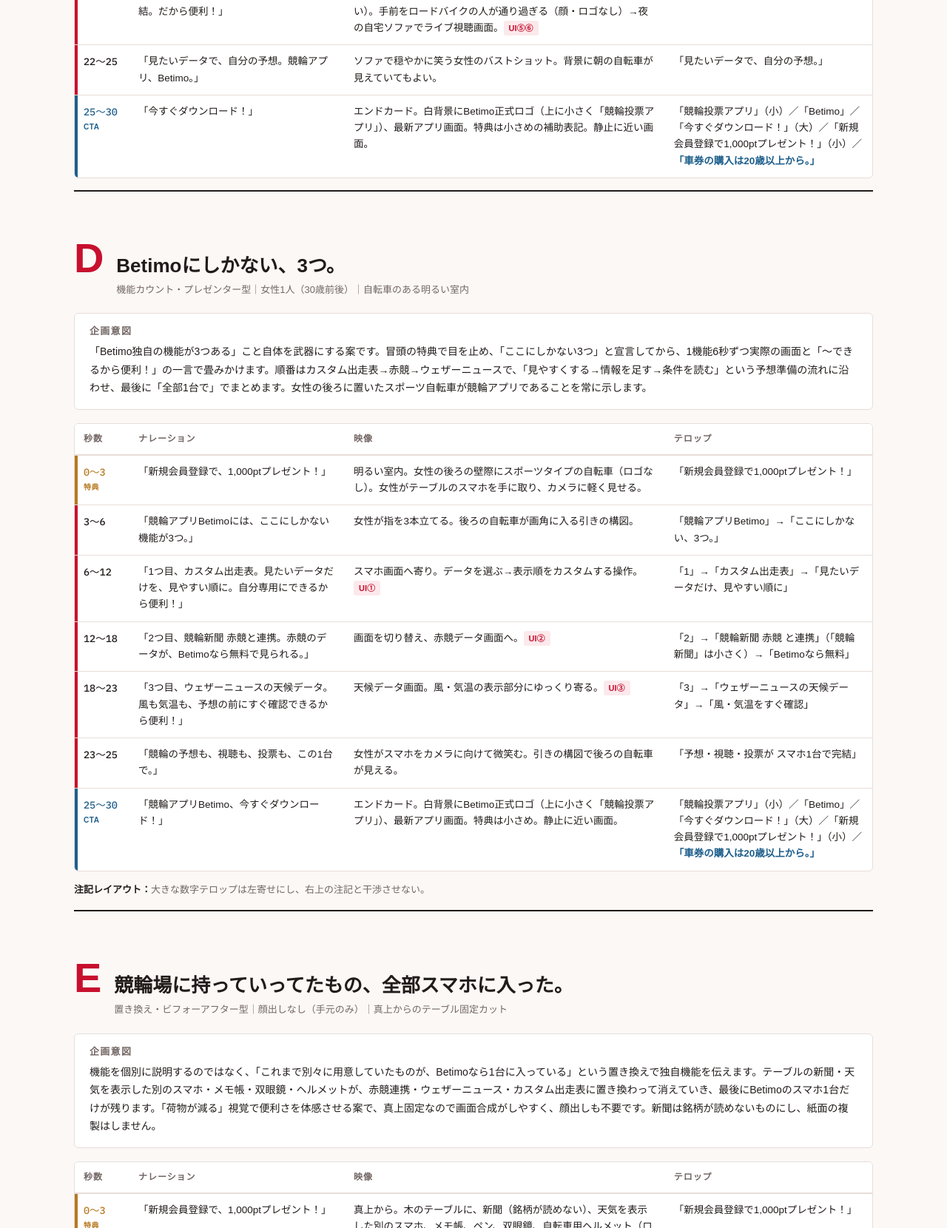
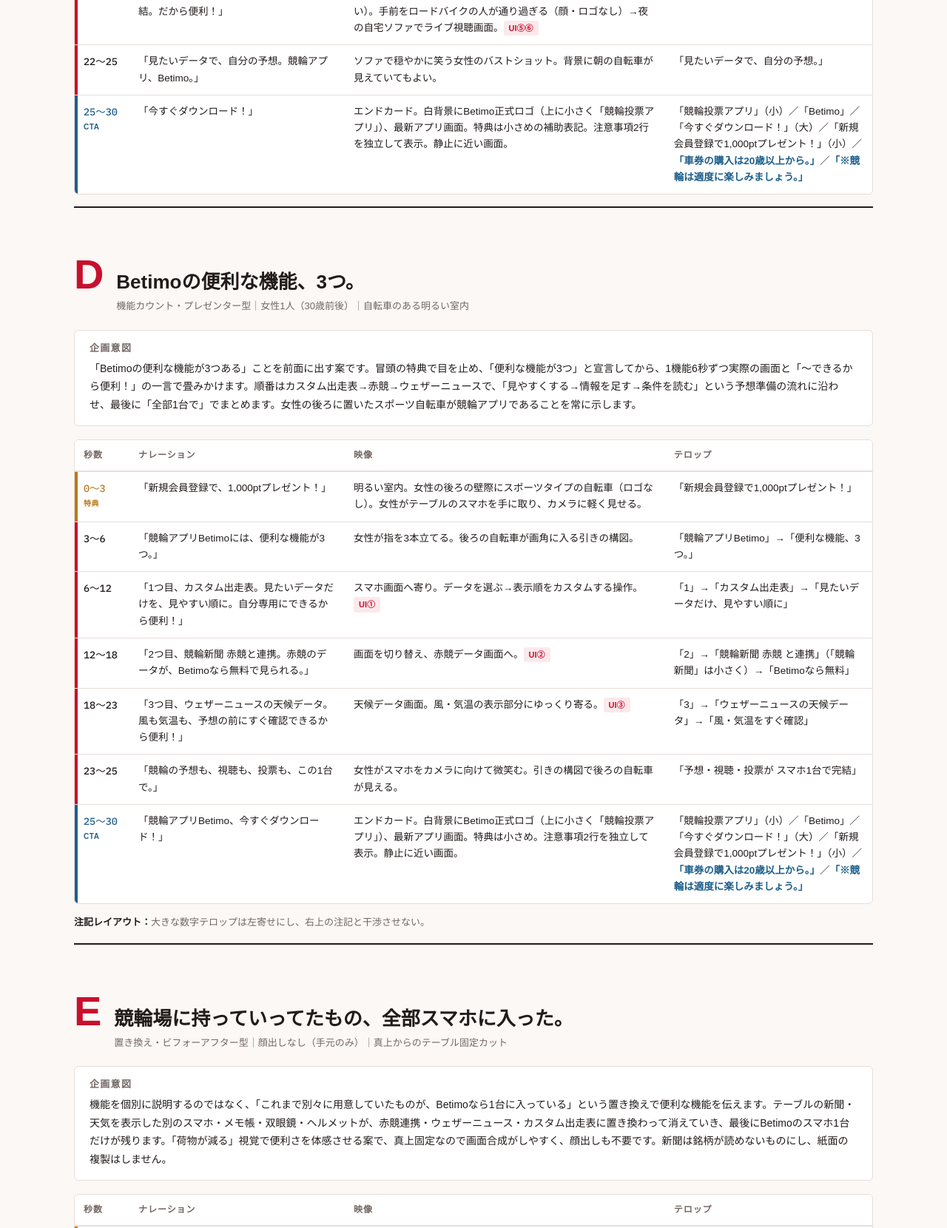
Before and after one commit to kyamad/PRMovie_Proposal, a plain HTML site: page index.html in a window 1280 px wide. Shown: the part 1140-2800 px from the top of the page at 74% size. Drawn offline with Linux system fonts and the light colour scheme; a web font is replaced by a local one.

Commit message:
Add files via upload

```diff
--- a/index.html
+++ b/index.html
@@ -99,10 +99,10 @@
 <header>
   <div class="eyebrow">競輪投票アプリ Betimo｜30秒 縦型SNS広告</div>
   <h1 style="margin-top:8px">広告動画 台本・構成表（4案）</h1>
-  <p class="lead" style="margin:12px 0 0">企画名「見たいデータで、自分の予想。」。カスタム出走表を主軸に、競輪新聞 赤競 連携・ウェザーニュースの天候データを含む独自機能を紹介する4案です。各案の秒数・ナレーション・映像・テロップを表にまとめています。</p>
+  <p class="lead" style="margin:12px 0 0">企画名「見たいデータで、自分の予想。」。カスタム出走表を主軸に、競輪新聞 赤競 連携・ウェザーニュースの天候データを含む便利な機能を紹介する4案です。各案の秒数・ナレーション・映像・テロップを表にまとめています。</p>
   <p class="lead" style="margin:6px 0 0;font-size:13px">表中の <span class="ui">UI①</span> は最新のアプリ画面を合成する箇所です。秒数はすべて目安です。</p>
   <div class="meta">
-    <span>更新日 <b>2026年9月11日</b></span>
+    <span>更新日 <b>2026年9月17日（差し戻し対応版）</b></span>
     <span>仕様 <b>9:16 / 1080×1920 / 30fps / 30秒</b></span>
     <span>用途 <b>SNS広告（配信先未定・TikTok注記込み）</b></span>
     <span>状態 <b>台本確認 提出用</b></span>
@@ -139,7 +139,7 @@
       <tr class="main"><td class="t mono">14〜18</td><td class="na">「昼は、気になるデータをサッと見比べて。」</td><td>カフェの窓際席。予想用データ画面を見比べる（的中を示唆する表情・演出はしない）。<span class="ui">UI④</span></td><td class="tel">「データを見ながら、自分で予想」</td></tr>
       <tr class="main"><td class="t mono">18〜22</td><td class="na">「投票も、ライブ視聴も、同じアプリで完結。だから便利！」</td><td>夕方の公園のベンチで投票画面（紹介の範囲、投票は確定させない）。手前をロードバイクの人が通り過ぎる（顔・ロゴなし）→夜の自宅ソファでライブ視聴画面。<span class="ui">UI⑤⑥</span></td><td class="tel">「予想・視聴・投票が スマホ1台で完結」</td></tr>
       <tr class="main"><td class="t mono">22〜25</td><td class="na">「見たいデータで、自分の予想。競輪アプリ、Betimo。」</td><td>ソファで穏やかに笑う女性のバストショット。背景に朝の自転車が見えていてもよい。</td><td class="tel">「見たいデータで、自分の予想。」</td></tr>
-      <tr class="cta"><td class="t mono">25〜30<small>CTA</small></td><td class="na">「今すぐダウンロード！」</td><td>エンドカード。白背景にBetimo正式ロゴ（上に小さく「競輪投票アプリ」）、最新アプリ画面。特典は小さめの補助表記。静止に近い画面。</td><td class="tel">「競輪投票アプリ」（小）／「Betimo」／「今すぐダウンロード！」（大）／「新規会員登録で1,000ptプレゼント！」（小）／<span class="legal">「車券の購入は20歳以上から。」</span></td></tr>
+      <tr class="cta"><td class="t mono">25〜30<small>CTA</small></td><td class="na">「今すぐダウンロード！」</td><td>エンドカード。白背景にBetimo正式ロゴ（上に小さく「競輪投票アプリ」）、最新アプリ画面。特典は小さめの補助表記。注意事項2行を独立して表示。静止に近い画面。</td><td class="tel">「競輪投票アプリ」（小）／「Betimo」／「今すぐダウンロード！」（大）／「新規会員登録で1,000ptプレゼント！」（小）／<span class="legal">「車券の購入は20歳以上から。」</span>／<span class="legal">「※競輪は適度に楽しみましょう。」</span></td></tr>
     </tbody>
   </table></div>
 </section>
@@ -149,24 +149,24 @@
   <div class="plan-head">
     <div class="plan-id">D</div>
     <div>
-      <h2>Betimoにしかない、3つ。</h2>
+      <h2>Betimoの便利な機能、3つ。</h2>
       <div class="type">機能カウント・プレゼンター型｜女性1人（30歳前後）｜自転車のある明るい室内</div>
     </div>
   </div>
   <div class="intent">
     <h3>企画意図</h3>
-    <p>「Betimo独自の機能が3つある」こと自体を武器にする案です。冒頭の特典で目を止め、「ここにしかない3つ」と宣言してから、1機能6秒ずつ実際の画面と「〜できるから便利！」の一言で畳みかけます。順番はカスタム出走表→赤競→ウェザーニュースで、「見やすくする→情報を足す→条件を読む」という予想準備の流れに沿わせ、最後に「全部1台で」でまとめます。女性の後ろに置いたスポーツ自転車が競輪アプリであることを常に示します。</p>
+    <p>「Betimoの便利な機能が3つある」ことを前面に出す案です。冒頭の特典で目を止め、「便利な機能が3つ」と宣言してから、1機能6秒ずつ実際の画面と「〜できるから便利！」の一言で畳みかけます。順番はカスタム出走表→赤競→ウェザーニュースで、「見やすくする→情報を足す→条件を読む」という予想準備の流れに沿わせ、最後に「全部1台で」でまとめます。女性の後ろに置いたスポーツ自転車が競輪アプリであることを常に示します。</p>
   </div>
   <div class="tablewrap"><table>
     <thead><tr><th>秒数</th><th>ナレーション</th><th>映像</th><th>テロップ</th></tr></thead>
     <tbody>
       <tr class="bonus"><td class="t mono">0〜3<small>特典</small></td><td class="na">「新規会員登録で、1,000ptプレゼント！」</td><td>明るい室内。女性の後ろの壁際にスポーツタイプの自転車（ロゴなし）。女性がテーブルのスマホを手に取り、カメラに軽く見せる。</td><td class="tel">「新規会員登録で1,000ptプレゼント！」</td></tr>
-      <tr class="main"><td class="t mono">3〜6</td><td class="na">「競輪アプリBetimoには、ここにしかない機能が3つ。」</td><td>女性が指を3本立てる。後ろの自転車が画角に入る引きの構図。</td><td class="tel">「競輪アプリBetimo」→「ここにしかない、3つ。」</td></tr>
+      <tr class="main"><td class="t mono">3〜6</td><td class="na">「競輪アプリBetimoには、便利な機能が3つ。」</td><td>女性が指を3本立てる。後ろの自転車が画角に入る引きの構図。</td><td class="tel">「競輪アプリBetimo」→「便利な機能、3つ。」</td></tr>
       <tr class="main"><td class="t mono">6〜12</td><td class="na">「1つ目、カスタム出走表。見たいデータだけを、見やすい順に。自分専用にできるから便利！」</td><td>スマホ画面へ寄り。データを選ぶ→表示順をカスタムする操作。<span class="ui">UI①</span></td><td class="tel">「1」→「カスタム出走表」→「見たいデータだけ、見やすい順に」</td></tr>
       <tr class="main"><td class="t mono">12〜18</td><td class="na">「2つ目、競輪新聞 赤競と連携。赤競のデータが、Betimoなら無料で見られる。」</td><td>画面を切り替え、赤競データ画面へ。<span class="ui">UI②</span></td><td class="tel">「2」→「競輪新聞 赤競 と連携」（「競輪新聞」は小さく）→「Betimoなら無料」</td></tr>
       <tr class="main"><td class="t mono">18〜23</td><td class="na">「3つ目、ウェザーニュースの天候データ。風も気温も、予想の前にすぐ確認できるから便利！」</td><td>天候データ画面。風・気温の表示部分にゆっくり寄る。<span class="ui">UI③</span></td><td class="tel">「3」→「ウェザーニュースの天候データ」→「風・気温をすぐ確認」</td></tr>
       <tr class="main"><td class="t mono">23〜25</td><td class="na">「競輪の予想も、視聴も、投票も、この1台で。」</td><td>女性がスマホをカメラに向けて微笑む。引きの構図で後ろの自転車が見える。</td><td class="tel">「予想・視聴・投票が スマホ1台で完結」</td></tr>
-      <tr class="cta"><td class="t mono">25〜30<small>CTA</small></td><td class="na">「競輪アプリBetimo、今すぐダウンロード！」</td><td>エンドカード。白背景にBetimo正式ロゴ（上に小さく「競輪投票アプリ」）、最新アプリ画面。特典は小さめ。静止に近い画面。</td><td class="tel">「競輪投票アプリ」（小）／「Betimo」／「今すぐダウンロード！」（大）／「新規会員登録で1,000ptプレゼント！」（小）／<span class="legal">「車券の購入は20歳以上から。」</span></td></tr>
+      <tr class="cta"><td class="t mono">25〜30<small>CTA</small></td><td class="na">「競輪アプリBetimo、今すぐダウンロード！」</td><td>エンドカード。白背景にBetimo正式ロゴ（上に小さく「競輪投票アプリ」）、最新アプリ画面。特典は小さめ。注意事項2行を独立して表示。静止に近い画面。</td><td class="tel">「競輪投票アプリ」（小）／「Betimo」／「今すぐダウンロード！」（大）／「新規会員登録で1,000ptプレゼント！」（小）／<span class="legal">「車券の購入は20歳以上から。」</span>／<span class="legal">「※競輪は適度に楽しみましょう。」</span></td></tr>
     </tbody>
   </table></div>
   <div class="after"><span><b>注記レイアウト：</b>大きな数字テロップは左寄せにし、右上の注記と干渉させない。</span></div>
@@ -183,7 +183,7 @@
   </div>
   <div class="intent">
     <h3>企画意図</h3>
-    <p>機能を個別に説明するのではなく、「これまで別々に用意していたものが、Betimoなら1台に入っている」という置き換えで独自機能を伝えます。テーブルの新聞・天気を表示した別のスマホ・メモ帳・双眼鏡・ヘルメットが、赤競連携・ウェザーニュース・カスタム出走表に置き換わって消えていき、最後にBetimoのスマホ1台だけが残ります。「荷物が減る」視覚で便利さを体感させる案で、真上固定なので画面合成がしやすく、顔出しも不要です。新聞は銘柄が読めないものにし、紙面の複製はしません。</p>
+    <p>機能を個別に説明するのではなく、「これまで別々に用意していたものが、Betimoなら1台に入っている」という置き換えで便利な機能を伝えます。テーブルの新聞・天気を表示した別のスマホ・メモ帳・双眼鏡・ヘルメットが、赤競連携・ウェザーニュース・カスタム出走表に置き換わって消えていき、最後にBetimoのスマホ1台だけが残ります。「荷物が減る」視覚で便利さを体感させる案で、真上固定なので画面合成がしやすく、顔出しも不要です。新聞は銘柄が読めないものにし、紙面の複製はしません。</p>
   </div>
   <div class="tablewrap"><table>
     <thead><tr><th>秒数</th><th>ナレーション</th><th>映像</th><th>テロップ</th></tr></thead>
@@ -194,7 +194,7 @@
       <tr class="main"><td class="t mono">11〜16</td><td class="na">「風も気温も、ウェザーニュースの天候データでそのまま確認できる。」</td><td>別のスマホが消え、Betimoの画面が天候データ画面に切り替わる。<span class="ui">UI②</span></td><td class="tel">「ウェザーニュースの天候データ」→「風・気温もアプリ内で」</td></tr>
       <tr class="main"><td class="t mono">16〜21</td><td class="na">「出走表は、見たいデータだけ、見やすい順に。自分でカスタムできるから便利！」</td><td>メモ帳とペンが消え、画面はカスタム出走表。データ選択→表示順カスタムの操作。<span class="ui">UI③</span></td><td class="tel">「カスタム出走表」→「見たいデータだけ、見やすい順に」</td></tr>
       <tr class="main"><td class="t mono">21〜25</td><td class="na">「予想も、視聴も、投票も。残ったのは、スマホ1台。」</td><td>双眼鏡・ヘルメットも消え、スマホとコーヒーだけが残る。手がスマホを持ち上げると、カメラが少し引いてテーブル脇に立てかけたスポーツ自転車の前輪が画角に入る。</td><td class="tel">「予想・視聴・投票が スマホ1台で完結」</td></tr>
-      <tr class="cta"><td class="t mono">25〜30<small>CTA</small></td><td class="na">「競輪アプリBetimo、今すぐダウンロード！」</td><td>エンドカード。白背景にBetimo正式ロゴ（上に小さく「競輪投票アプリ」）、最新アプリ画面。特典は小さめ。静止に近い画面。</td><td class="tel">「競輪投票アプリ」（小）／「Betimo」／「今すぐダウンロード！」（大）／「新規会員登録で1,000ptプレゼント！」（小）／<span class="legal">「車券の購入は20歳以上から。」</span></td></tr>
+      <tr class="cta"><td class="t mono">25〜30<small>CTA</small></td><td class="na">「競輪アプリBetimo、今すぐダウンロード！」</td><td>エンドカード。白背景にBetimo正式ロゴ（上に小さく「競輪投票アプリ」）、最新アプリ画面。特典は小さめ。注意事項2行を独立して表示。静止に近い画面。</td><td class="tel">「競輪投票アプリ」（小）／「Betimo」／「今すぐダウンロード！」（大）／「新規会員登録で1,000ptプレゼント！」（小）／<span class="legal">「車券の購入は20歳以上から。」</span>／<span class="legal">「※競輪は適度に楽しみましょう。」</span></td></tr>
     </tbody>
   </table></div>
   <div class="after"><span><b>演出：</b>「消える」はカット編集またはストップモーション風。実在の紙面・他社アプリ画面は映さない。ヘルメットは競技用ではなく一般的なサイクリング用の形状。</span></div>
@@ -211,7 +211,7 @@
   </div>
   <div class="intent">
     <h3>企画意図</h3>
-    <p>「経験者が初心者に教える」構図を、対面の会話ではなくチャットの吹き出しで見せます。「天気は見た？」「赤競は？」「出走表、見やすくした？」という3つのチェックが、それぞれBetimoの独自機能にそのまま対応していることを、初心者が1つずつ確認していく形で伝えます。吹き出しはすべてテロップなので無音視聴にも強く、「教わる」構図で初心者の不安を下げつつ、「全部Betimoの中にあるから便利」という結論に落とします。実在のメッセージアプリのUIは模倣せず、汎用の吹き出しデザインにします。</p>
+    <p>「経験者が初心者に教える」構図を、対面の会話ではなくチャットの吹き出しで見せます。「天気は見た？」「赤競は？」「出走表、見やすくした？」という3つのチェックが、それぞれBetimoの便利な機能にそのまま対応していることを、初心者が1つずつ確認していく形で伝えます。吹き出しはすべてテロップなので無音視聴にも強く、「教わる」構図で初心者の不安を下げつつ、「全部Betimoの中にあるから便利」という結論に落とします。実在のメッセージアプリのUIは模倣せず、汎用の吹き出しデザインにします。</p>
   </div>
   <div class="tablewrap"><table>
     <thead><tr><th>秒数</th><th>ナレーション</th><th>映像</th><th>テロップ</th></tr></thead>
@@ -222,7 +222,7 @@
       <tr class="main"><td class="t mono">12〜18</td><td class="na">「2つ目、赤競。競輪新聞 赤競のデータが、Betimoなら無料で見られる。」</td><td>吹き出し「赤競は見た？」→赤競データ画面へ切り替え。女性が小さくうなずく。<span class="ui">UI②</span></td><td class="tel">吹き出し「赤競は見た？」→「競輪新聞 赤競 のデータ Betimoなら無料」（「競輪新聞」は小さく）</td></tr>
       <tr class="main"><td class="t mono">18〜23</td><td class="na">「3つ目、出走表。見たいデータだけ、見やすい順にカスタムできるから便利！」</td><td>吹き出し「出走表、見やすくした？」→カスタム出走表。データ選択→表示順カスタム。<span class="ui">UI③</span></td><td class="tel">吹き出し「出走表、見やすくした？」→「カスタム出走表」</td></tr>
       <tr class="main"><td class="t mono">23〜25</td><td class="na">「全部、Betimoの中にあった。」</td><td>女性が返信する仕草。穏やかに笑う。</td><td class="tel">吹き出し「全部Betimoにあった！」→「予想・視聴・投票が スマホ1台で完結」</td></tr>
-      <tr class="cta"><td class="t mono">25〜30<small>CTA</small></td><td class="na">「Betimo、今すぐダウンロード！」</td><td>エンドカード。白背景にBetimo正式ロゴ（上に小さく「競輪投票アプリ」）、最新アプリ画面。特典は小さめ。静止に近い画面。</td><td class="tel">「競輪投票アプリ」（小）／「Betimo」／「今すぐダウンロード！」（大）／「新規会員登録で1,000ptプレゼント！」（小）／<span class="legal">「車券の購入は20歳以上から。」</span></td></tr>
+      <tr class="cta"><td class="t mono">25〜30<small>CTA</small></td><td class="na">「Betimo、今すぐダウンロード！」</td><td>エンドカード。白背景にBetimo正式ロゴ（上に小さく「競輪投票アプリ」）、最新アプリ画面。特典は小さめ。注意事項2行を独立して表示。静止に近い画面。</td><td class="tel">「競輪投票アプリ」（小）／「Betimo」／「今すぐダウンロード！」（大）／「新規会員登録で1,000ptプレゼント！」（小）／<span class="legal">「車券の購入は20歳以上から。」</span>／<span class="legal">「※競輪は適度に楽しみましょう。」</span></td></tr>
     </tbody>
   </table></div>
   <div class="after"><span><b>注記レイアウト：</b>吹き出しは左寄せ・中段に置き、右上注記と干渉させない。吹き出しの文言は「見た？」の確認にとどめ、「これで当たる」等の表現は入れない。</span></div>
```
